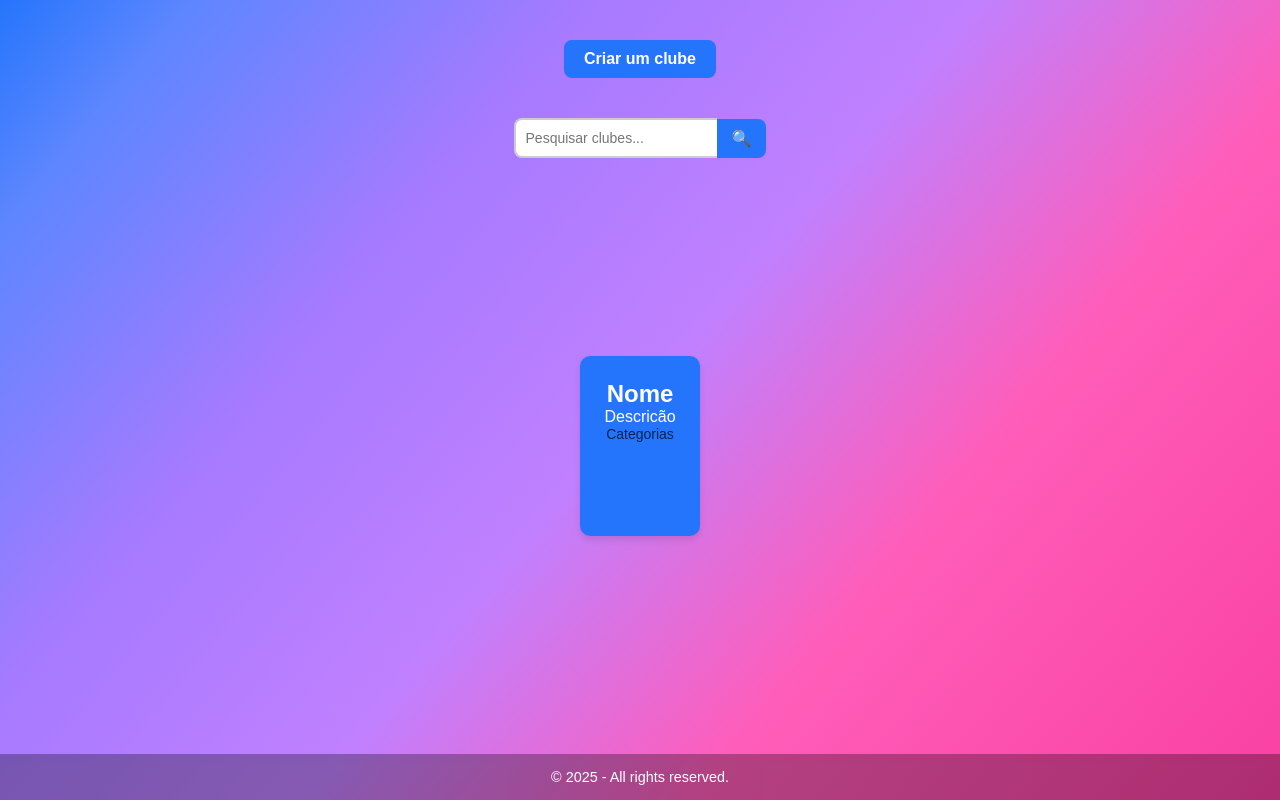
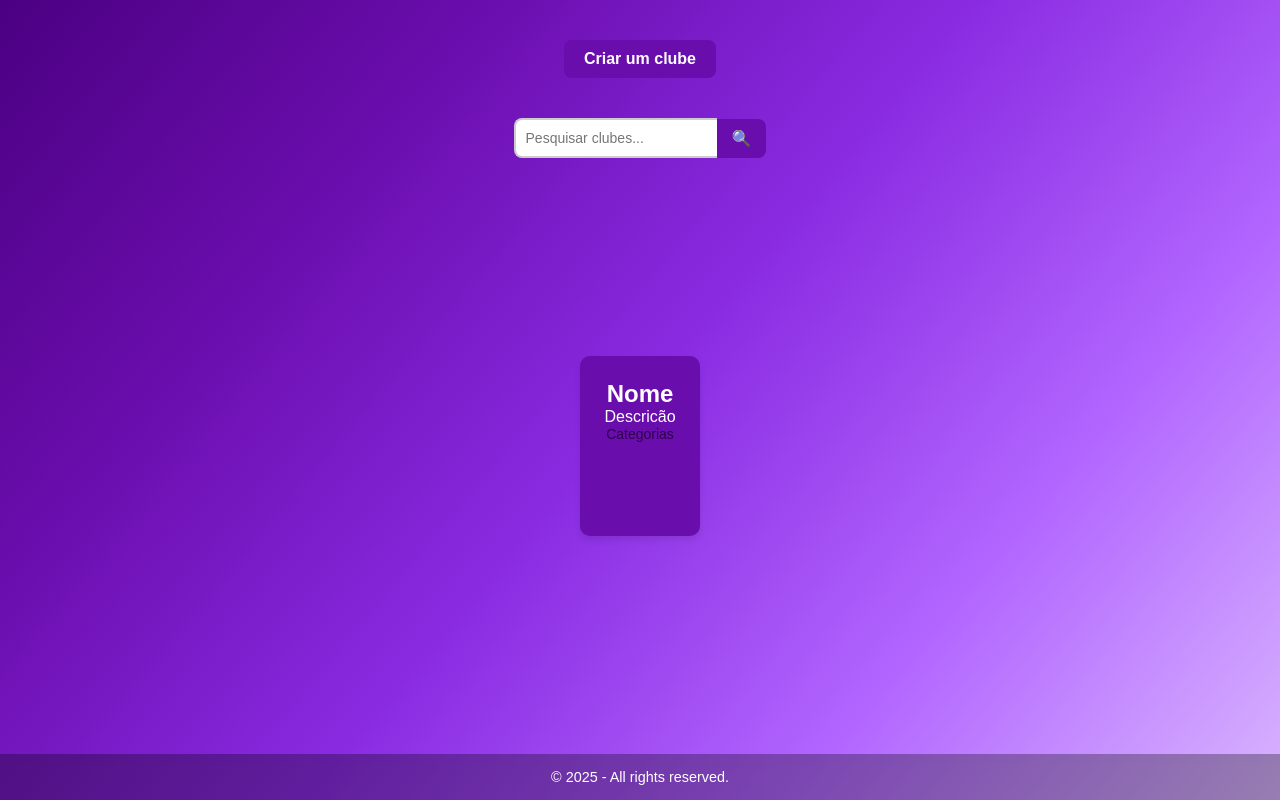
Before and after one commit to mine-tech-oficial/copa-empreendedorismo, a Flask app: page /clubes in a window 1280 px wide. Run offline with Flask 3, Linux system fonts and the light colour scheme.

Commit message:
Atualiza css pt4

```diff
--- a/static/css/style.css
+++ b/static/css/style.css
@@ -12,12 +12,11 @@ body{
     flex-direction: column;
     background: linear-gradient(
         130deg,
-        #2575fc 0%,
-        #5e86ff 10%,
-        #a67aff 30%,
-        #c080ff 50%,
-        #ff5db9 70%,
-        #f940a2 100%
+        #4b0082 0%,
+        #6a0dad 25%,
+        #8a2be2 50%,
+        #b266ff 75%,
+        #d8b4fe 100%
     );
     background-attachment: fixed;
     background-repeat: no-repeat;
@@ -69,7 +68,7 @@ header h1 {
     display: inline-block;
     padding: 12px 30px;
     border-radius: 8px;
-    background: linear-gradient(135deg, #6a0dad, #ff69b4, #2575fc);
+    background: linear-gradient(135deg,#4b0082, #6a0dad,#b266ff);
     color: white;
     font-weight: bold;
     text-decoration: none;
@@ -79,8 +78,8 @@ header h1 {
 
 .clubes-link a:hover {
     background-color: transparent;
-    color: #2575fc;
-    border: 2px solid #2575fc;
+    color: #6a0dad;
+    border: 2px solid #6a0dad;
 }
 
 footer {
@@ -100,7 +99,7 @@ footer {
 }
 
 .clube-card{
-    background-color: #2575fc;
+    background-color: #6a0dad;
     border-radius: 10px;
     padding: 24px;
     min-height: 180px;
@@ -122,7 +121,7 @@ footer {
 
 .clube-categorias{
     font-size:14px;
-    color:#022258
+    color:#2e014f
 }
 
 .avizo-vazio{
@@ -140,7 +139,7 @@ footer {
     max-width: 400px;
     margin: 50px auto;
     padding:20px;
-    background-color: #2575fc;
+    background-color: #6a0dad;
     border-radius: 10px;
     box-shadow:0 4px 12px rgba(0,0,0,0.3);
     color:white
@@ -162,21 +161,21 @@ footer {
     border-radius:8px;
     border:none;
     background-color:#fbfbfb;
-    color:#4a9df7;
+    color:#b10aff;
     font-weight:bold;
     cursor:pointer;
     transition: background-color 0.3s;
 }
 
 .btn-criar-clube:hover {
-  background-color: #0056b3;
+  background-color: #2e014f;
 }
 
 .btn-criar-link{
     display: inline-block;
     padding: 10px 20px;
     border-radius: 8px;
-    background:#2575fc;
+    background:#6a0dad;
     color: white;
     font-weight: bold;
     text-decoration: none;
@@ -185,7 +184,7 @@ footer {
 }
 
 .btn-criar-link:hover{
-    background-color:#0056b3;
+    background-color:#2e014f;
 }
 
 .search-bar{
@@ -208,7 +207,7 @@ footer {
 .search-btn{
     padding: 10px 15px;
     border:none;
-    background-color:#2575fc;
+    background-color:#6a0dad;
     color:white;
     font-size:16px;
     cursor:pointer;
@@ -217,5 +216,5 @@ footer {
 }
 
 .search-btn:hover{
-    background-color:#0056b3;
+    background-color:#2e014f;
 }
```
